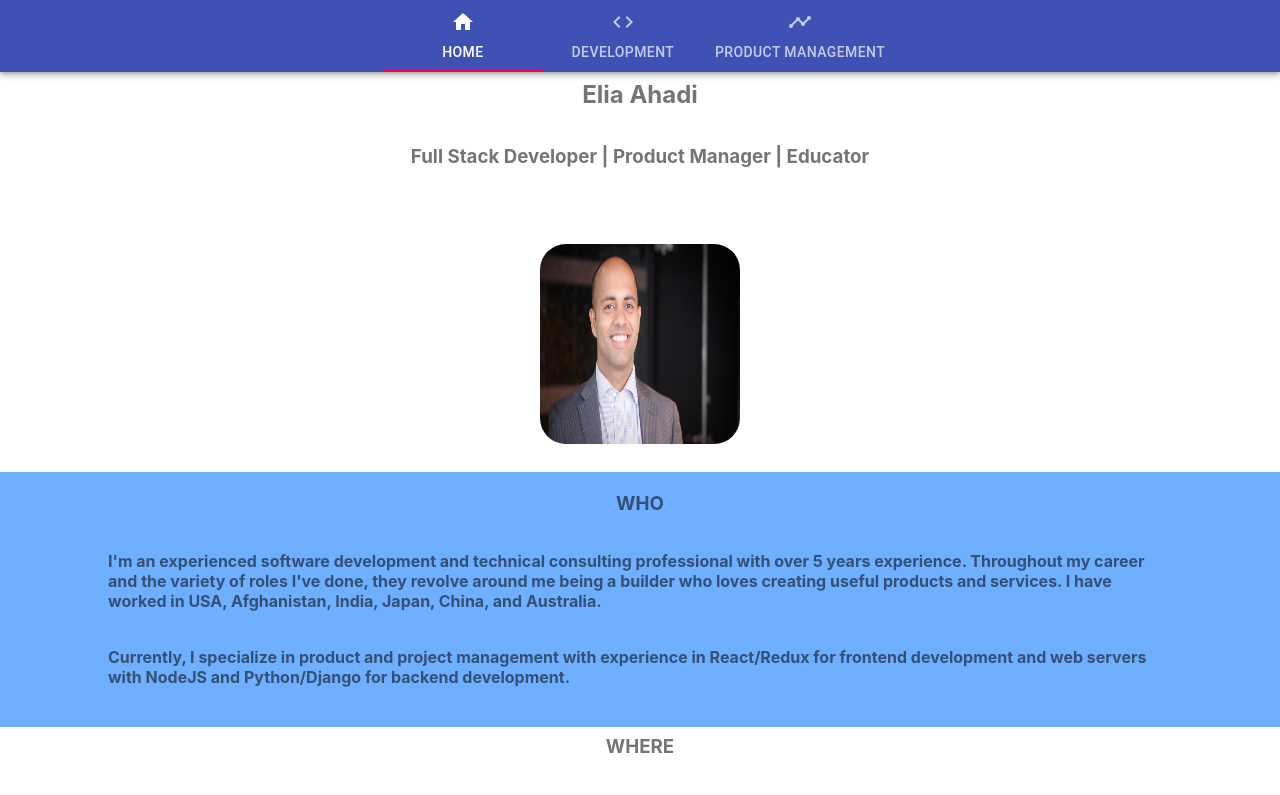
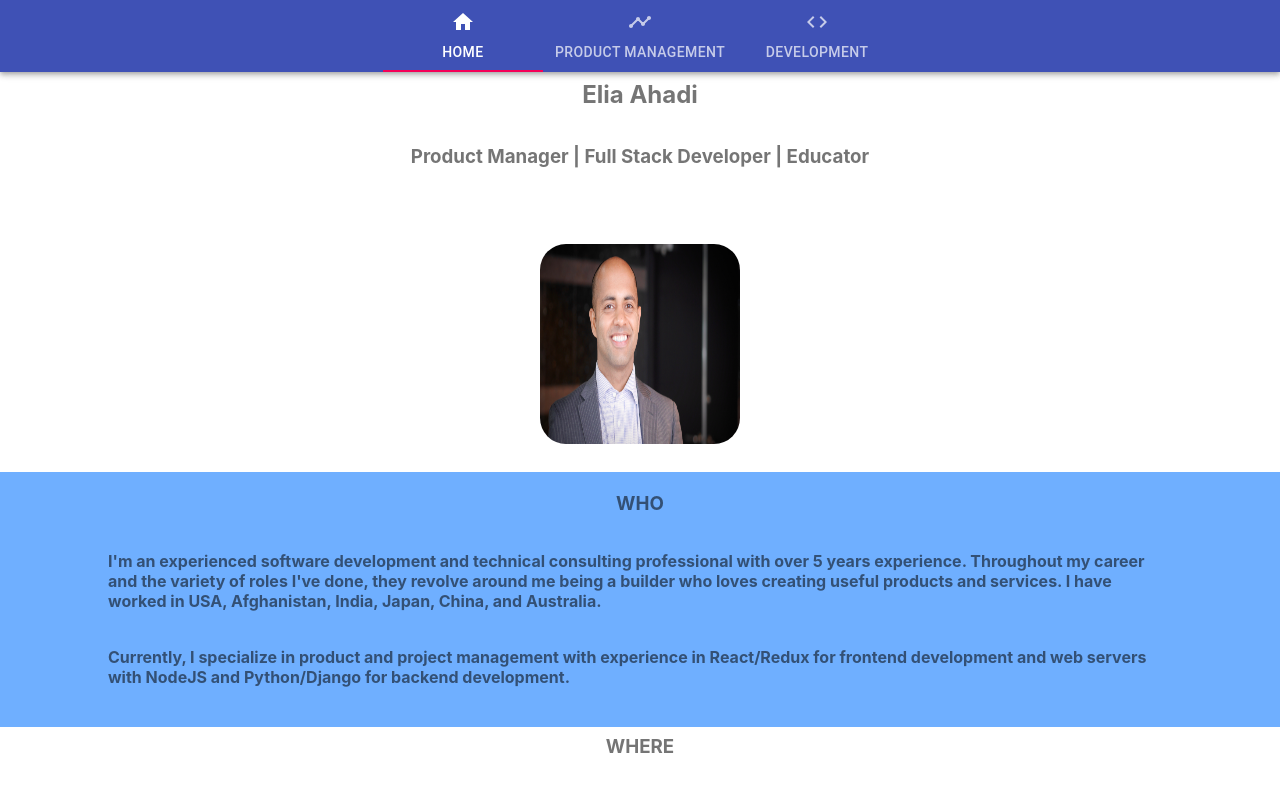
Before and after one commit to eliaahadi/ea, a React (Create React App) app: page / in a window 1280 px wide. Shown: the top 795 px of the page. Built offline with nearby package versions, Linux system fonts and the light colour scheme.

Commit message:
added NYC resume

```diff
--- a/src/main/App.tsx
+++ b/src/main/App.tsx
@@ -24,8 +24,8 @@ function NavBar () {
       <AppBar position="static" >
         <Tabs value={value} onChange={handleChange} centered>
           <LinkTab label='Home' icon={ <HomeIcon />} component={Link} to="/" />
+          <LinkTab label='Product Management' icon={<TimelineIcon />} component={Link} to="/pm" />
           <LinkTab label='Development' icon={<CodeIcon />} component={Link} to="/development" />
-          <LinkTab label='Product Management' icon={<TimelineIcon />} component={Link} to="/pm" />
         </Tabs>
       </AppBar>
     </div>
@@ -39,8 +39,8 @@ export default function App() {
         <NavBar />
         <Switch>
           <Route exact path="/" component={ Home } />
+          <Route exact path="/pm" component={ ProductManagement } />
           <Route exact path="/development" component={ Development } />
-          <Route exact path="/pm" component={ ProductManagement } />
           <Redirect from="" to="/" />
         </Switch>
       </div>
--- a/src/main/Home.tsx
+++ b/src/main/Home.tsx
@@ -16,7 +16,7 @@ const useStyles = makeStyles((theme: Theme) =>
     },
     paper: {
       padding: theme.spacing(1),
-      margin: '0 0 20px 0',
+      margin: '0 20px 20px 20px',
       textAlign: 'center',
       color: theme.palette.text.secondary,
     },
@@ -46,7 +46,7 @@ function Title() {
       <Grid container spacing={3} >
         <Grid item xs={12}>
           <h2 className={classes.paper}>Elia Ahadi</h2>
-          <h3 className={classes.paper}>Full Stack Developer | Product Manager | Educator</h3>
+          <h3 className={classes.paper}>Product Manager | Full Stack Developer | Educator</h3>
         </Grid>
         <Grid item xs={12} className={classes.imageContainer}>
           <img src={EliaThumbnail} alt="Elia" className={classes.image} />
@@ -173,7 +173,7 @@ function News() {
             </Link>
           </Typography>
           <Typography className={classes.paper}>
-            <Link target="_blank" href="https://eliaahadi.github.io/ea/attachments/Elia_Ahadi_PResume.pdf">
+            <Link target="_blank" href="https://eliaahadi.github.io/ea/src/attachments/Elia_Ahadi_NProjResume.pdf">
               My Resume (as of Feb 25, 2020)
             </Link>
           </Typography>
```
Also changed, not shown: 1 other file (tests, documents, lock files or other folders).
